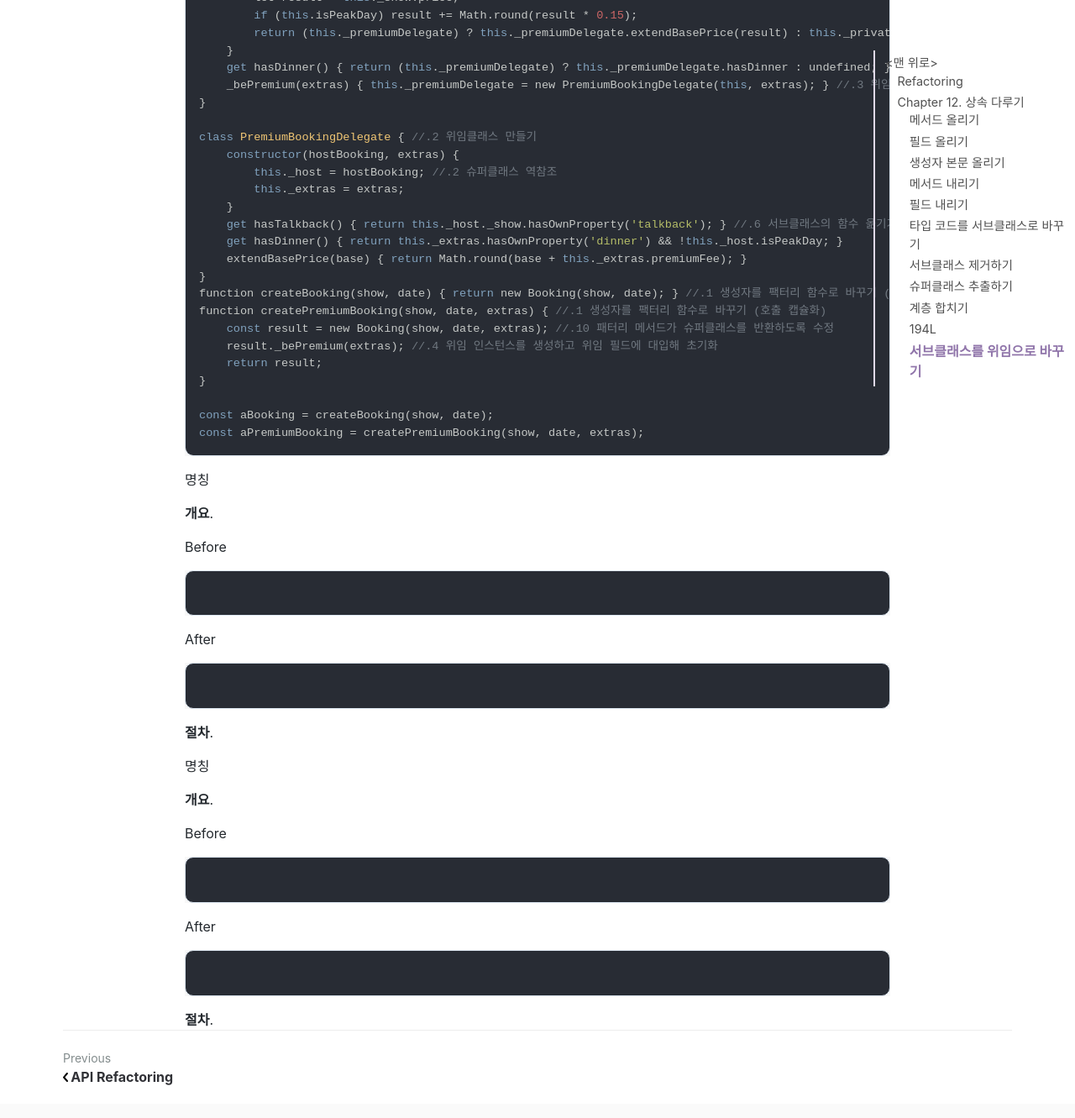
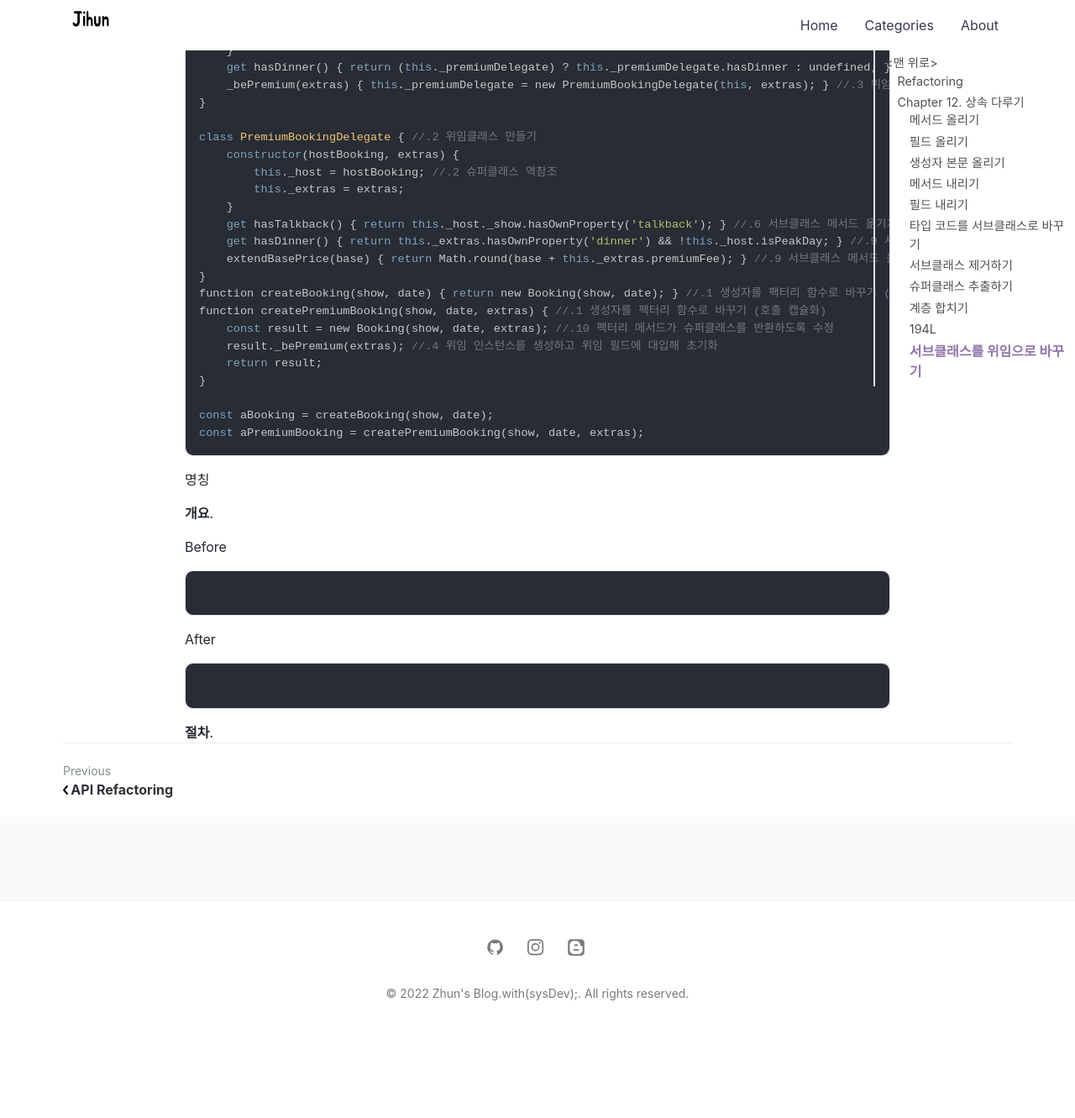
Before and after one commit to jihunparkme/jihunparkme.github.io, a Jekyll site: the page built from _posts/2021-11-29-Refactoring-12.md, in a window 1280 px wide and 1400 px high, scrolled down 13253 px. Shown: the top 1331 px of the window at 84% size. Built offline with Jekyll 4.4.1, drawn with Linux system fonts in a browser that asks for light colours; nearby versions of some CDN libraries; comment, search, counter and statistics services are not loaded; after the commit the page ends 14491 px from its top, so only the background shows below that.

Commit message:
[Refactoring] 서브클래스를 위임으로 바꾸기 주석 추가
서브클래스가 하나일 때

````diff
--- a/_posts/2021-11-29-Refactoring-12.md
+++ b/_posts/2021-11-29-Refactoring-12.md
@@ -609,13 +609,13 @@
         this._host = hostBooking; //.2 슈퍼클래스 역참조
         this._extras = extras;
     }
-    get hasTalkback() { return this._host._show.hasOwnProperty('talkback'); } //.6 서브클래스의 함수 옮기기(역참조 이용)
-    get hasDinner() { return this._extras.hasOwnProperty('dinner') && !this._host.isPeakDay; }
-    extendBasePrice(base) { return Math.round(base + this._extras.premiumFee); }
+    get hasTalkback() { return this._host._show.hasOwnProperty('talkback'); } //.6 서브클래스 메서드 옮기기(역참조 이용)
+    get hasDinner() { return this._extras.hasOwnProperty('dinner') && !this._host.isPeakDay; } //.9 서브클래스 메서드 옮기기
+    extendBasePrice(base) { return Math.round(base + this._extras.premiumFee); } //.9 서브클래스 메서드 옮기기
 }
 function createBooking(show, date) { return new Booking(show, date); } //.1 생성자를 팩터리 함수로 바꾸기 (호출 캡슐화)
 function createPremiumBooking(show, date, extras) { //.1 생성자를 팩터리 함수로 바꾸기 (호출 캡슐화)
-    const result = new Booking(show, date, extras); //.10 패터리 메서드가 슈퍼클래스를 반환하도록 수정
+    const result = new Booking(show, date, extras); //.10 팩터리 메서드가 슈퍼클래스를 반환하도록 수정
     result._bePremium(extras); //.4 위임 인스턴스를 생성하고 위임 필드에 대입해 초기화
     return result;
 }
@@ -623,8 +623,6 @@
 const aBooking = createBooking(show, date);
 const aPremiumBooking = createPremiumBooking(show, date, extras);
 ```
-
-
 
 명칭
 
@@ -643,21 +641,3 @@
 ```
 
 **절차**.
-
-명칭
-
-**개요**.
-
-Before
-
-```javascript
-
-```
-
-After
-
-```javascript
-
-```
-
-**절차**.
````
